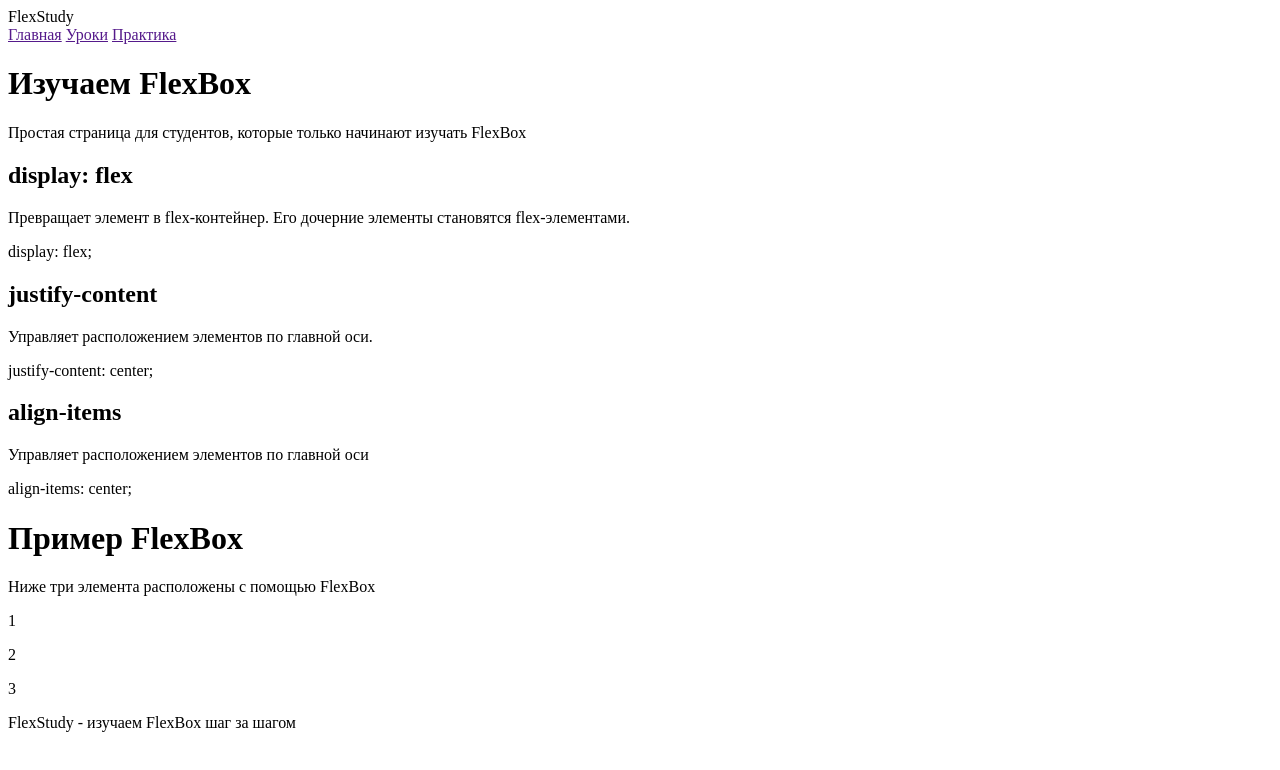
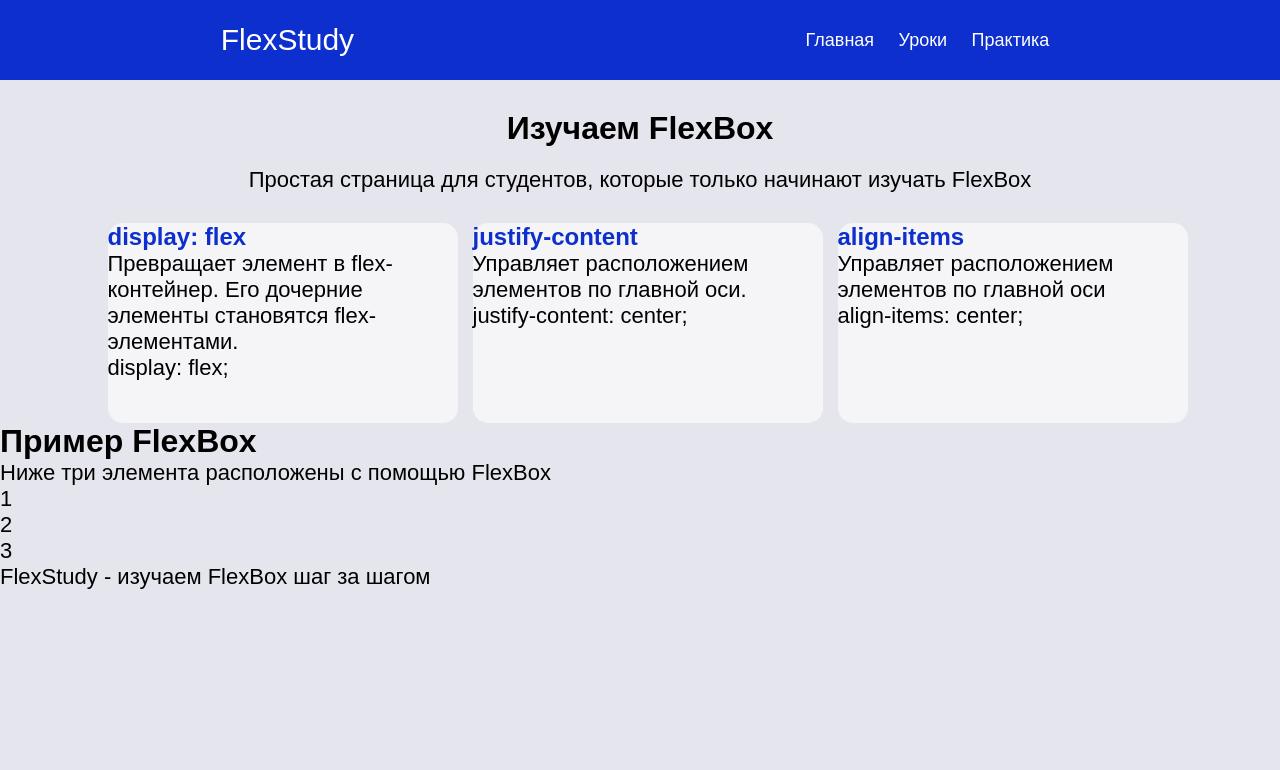
Before and after one commit to feltonkalt/DisplayFex, a plain HTML site: page index.html in a window 1280 px wide. Drawn offline with Linux system fonts and the light colour scheme.

Commit message:
style for head and style for card

```diff
--- a/index.css
+++ b/index.css
@@ -1,5 +1,74 @@
-*{
+* {
     box-sizing: border-box;
     margin: 0;
     padding: 0;
+    font-family: Arial, Helvetica, sans-serif;
 }
+
+header {
+    background: rgb(13, 47, 205);
+    display: flex;
+    justify-content: space-around;
+    align-items: center;
+    height: 80px;
+}
+
+
+.logo {
+    color: rgb(255, 255, 255);
+    font-family: Arial, Helvetica, sans-serif;
+    font-size: 30px;
+}
+
+.menu a {
+    margin-left: 10px;
+    margin-right: 10px;
+    font-family: Arial, Helvetica, sans-serif;
+    text-decoration: none;
+    color: rgb(255, 255, 255);
+    font-size: 18px;
+}
+
+.text {
+    display: flex;
+    align-items: center;
+    justify-content: center;
+    flex-direction: column;
+    margin: 30px;
+}
+
+p {
+    font-size: 22px;
+}
+
+.f {
+    margin-bottom: 20px;
+}
+
+.tx {
+    font-size: 22px;
+}
+
+.cards {
+    display: flex;
+    justify-content: center;
+}
+
+.card {
+    background-color: rgb(245, 245, 248);
+    display: flex;
+    flex-direction: column;
+    height: 200px;
+    width: 350px;
+    margin-left: 15px;
+    word-wrap: break-word;
+    overflow-wrap: break-word;
+    border-radius: 15px;
+}
+.hi{
+    color: rgb(13, 47, 205);
+
+}
+body {
+    background-color: rgb(229, 229, 237);
+}
--- a/index.html
+++ b/index.html
@@ -5,10 +5,12 @@
     <meta charset="UTF-8">
     <meta name="viewport" content="width=device-width, initial-scale=1.0">
     <title>FlexStudy</title>
+    <link rel="stylesheet" href="index.css">
 </head>
 
 <body>
     <header>
+
         <div class="logo">
             <span> FlexStudy</span>
         </div>
@@ -17,10 +19,12 @@
             <a href="">Уроки</a>
             <a href="">Практика</a>
         </div>
+
+
     </header>
     <main>
         <div class="text">
-            <h1>Изучаем FlexBox</h1>
+            <h1 class="f">Изучаем FlexBox</h1>
             <p>Простая страница для студентов, которые только начинают изучать FlexBox</p>
         </div>
         <div class="cards">
```
